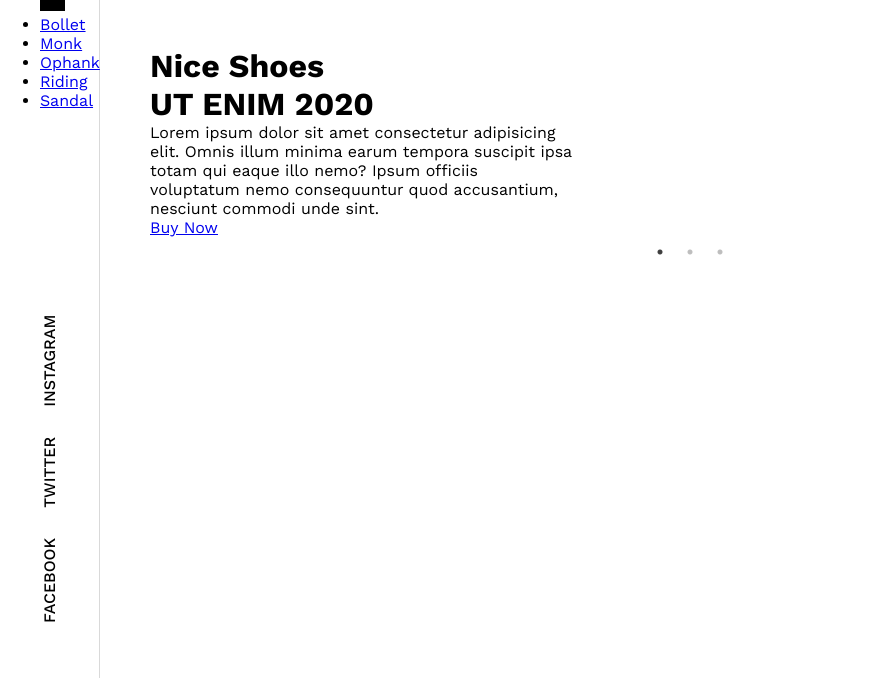
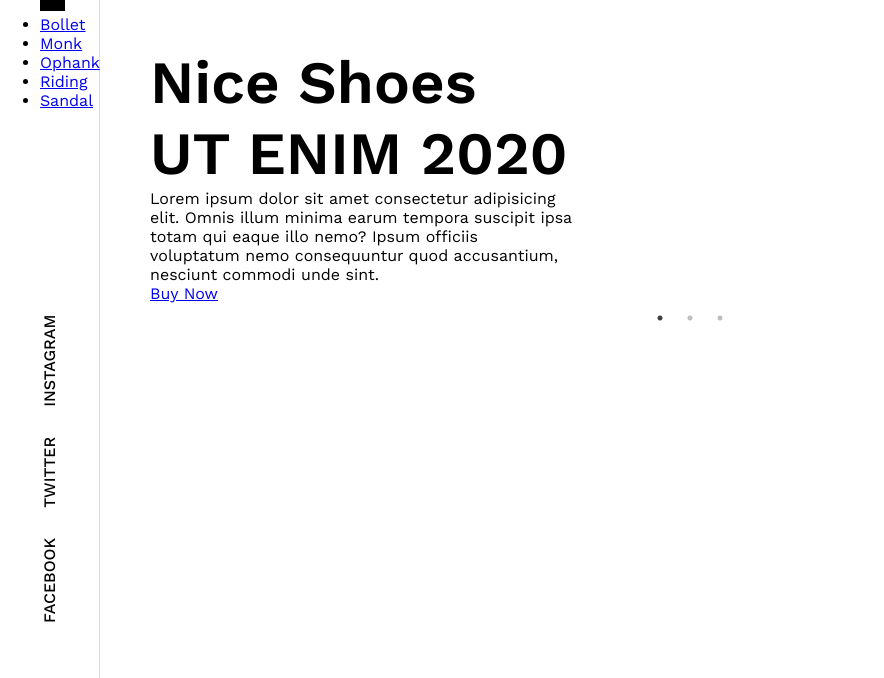
Before and after one commit to samseen/Shoes-UI, a plain HTML site: page index.html in a window 1280 px wide. Shown: the part 122-800 px from the top of the page, without its empty margins (0-884 px from the left). Drawn offline with nearby package versions, Linux system fonts and the light colour scheme.

Commit message:
Styled the slider header one text.

```diff
--- a/css/styles.css
+++ b/css/styles.css
@@ -112,3 +112,8 @@ header {
 .slider .img img {
     margin: 0 auto;
 }
+
+.slider h1 {
+    font-size: 60px;
+    font-weight: 600;
+}
```
